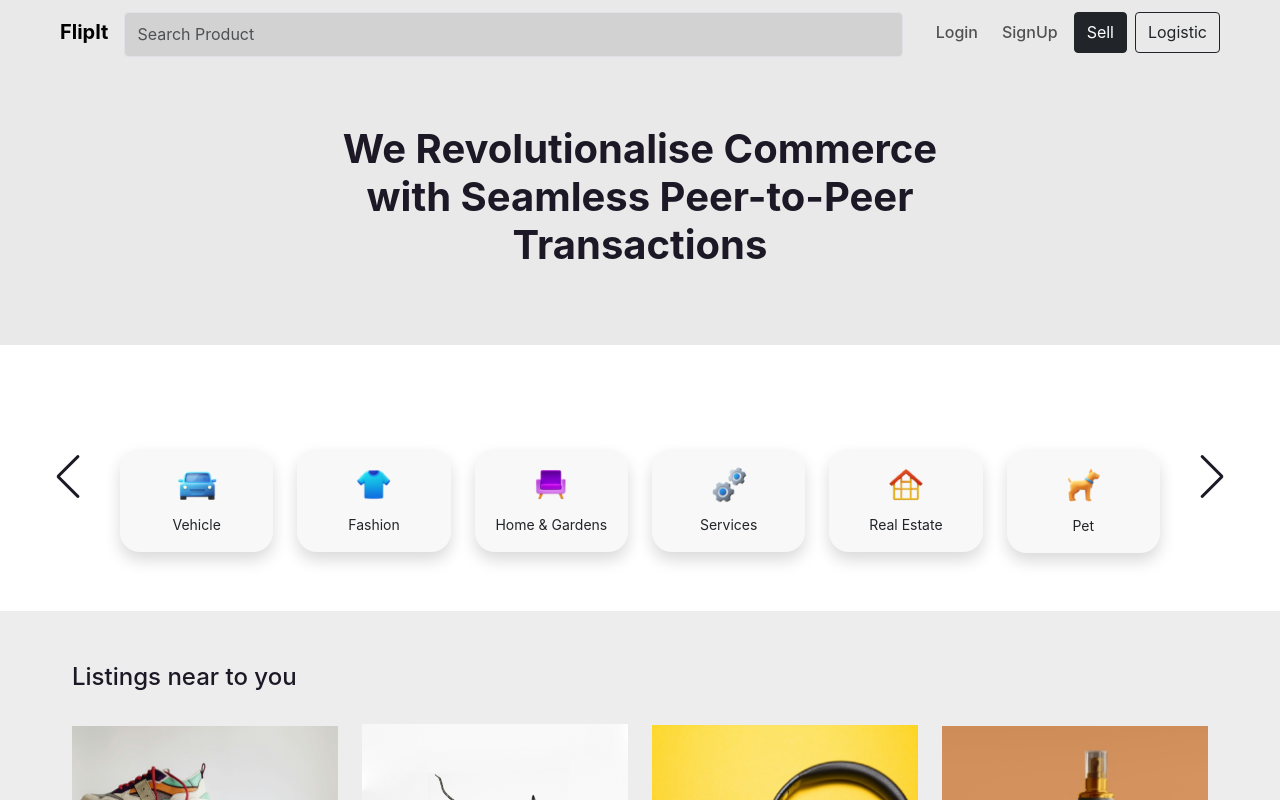
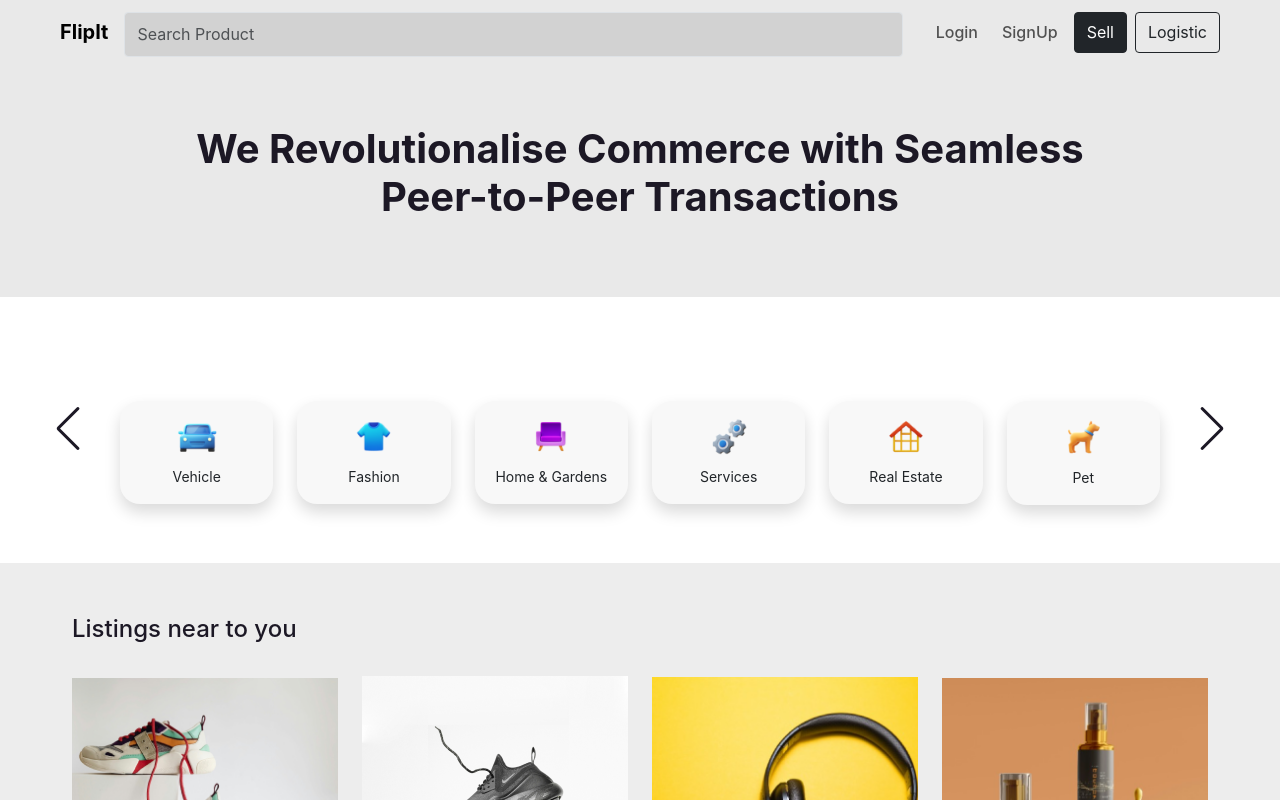
Before and after one commit to pesesu/fliptit-frotend, a React (Create React App) app: page / in a window 1280 px wide. Shown: the top 800 px of the page. Built offline with nearby package versions, Linux system fonts and the light colour scheme.

Commit message:
Changed heading width

```diff
--- a/src/pages/LandingPage.jsx
+++ b/src/pages/LandingPage.jsx
@@ -50,7 +50,7 @@ const LandingPage = () => {
           className="d-flex justify-content-center font-bold display-3"
         >
           <p
-            style={{ maxWidth: "40rem" }}
+            style={{ maxWidth: "60rem" }}
             className="text-center fs-1 fw-bold"
           >
             We Revolutionalise Commerce with Seamless Peer-to-Peer Transactions
```
